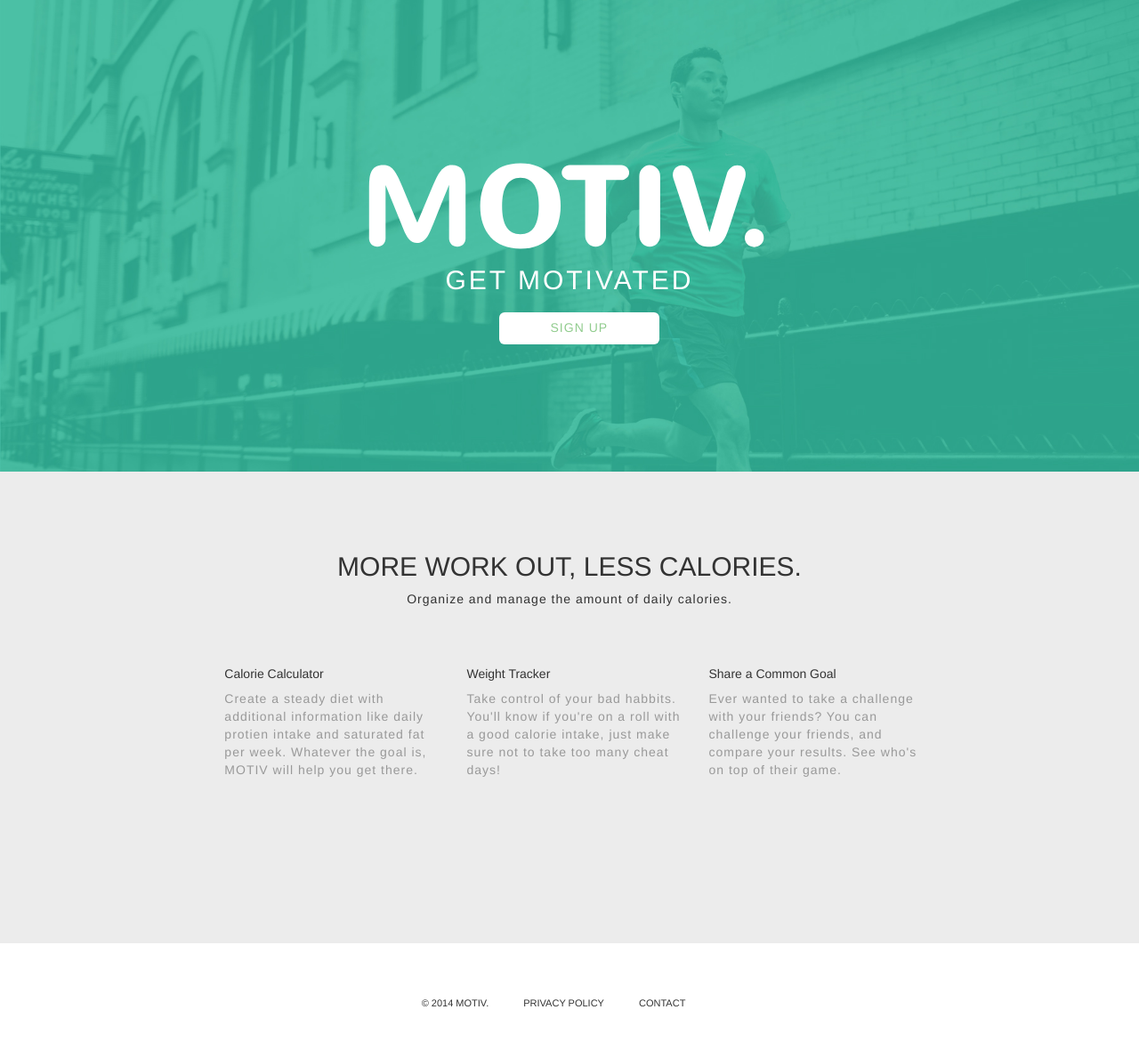
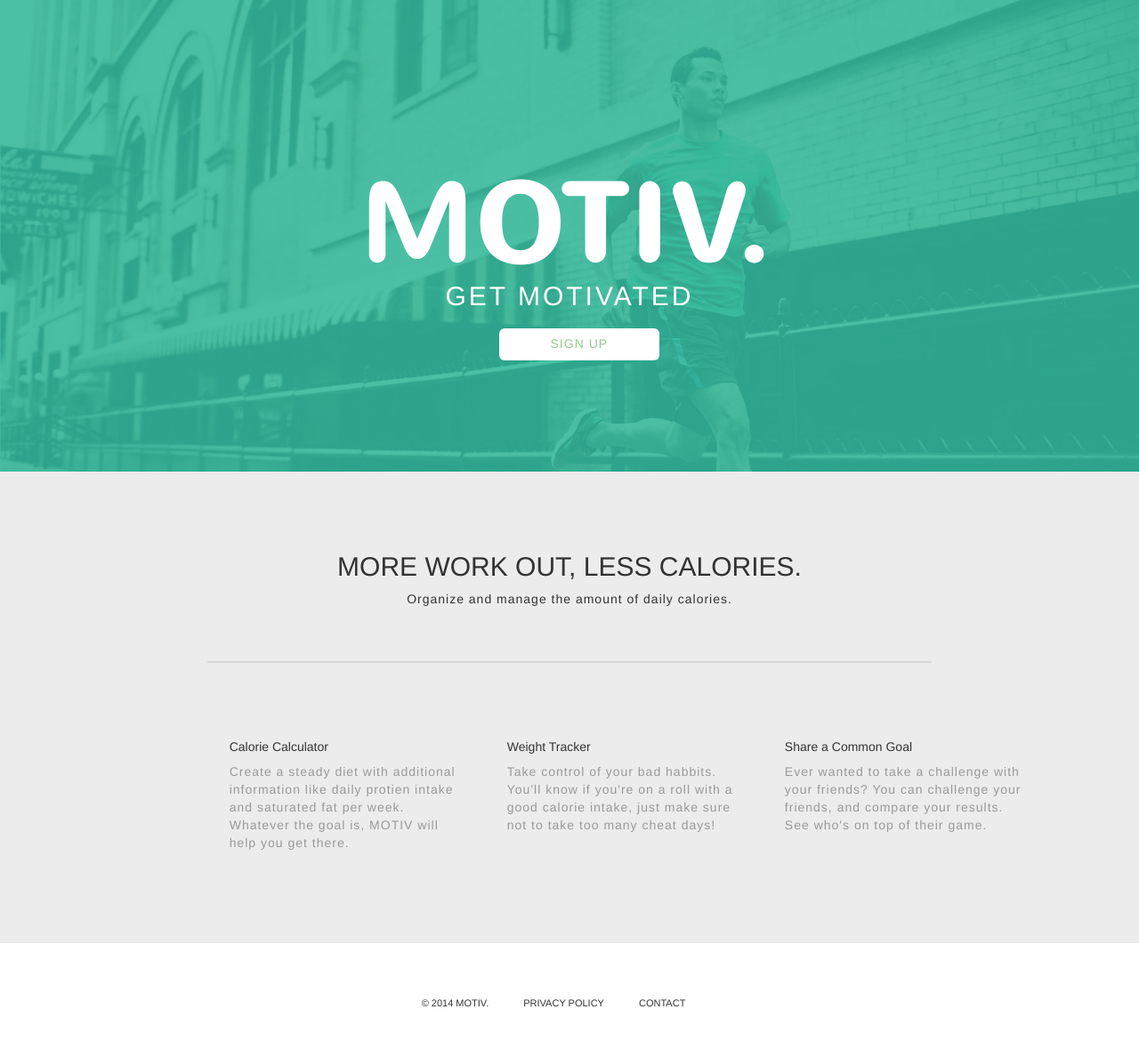
Before and after one commit to ebhemmanuel/PWA2, a PHP site: page / in a window 1280 px wide. Shown: the part 65-1245 px from the top of the page at 89% size. Run offline with PHP 8.4, Linux system fonts and the light colour scheme.

Commit message:
Polished the CTA page a little bit more. Still needs more balancing on the features. Added a couple of classes like grid3 and grid-spacer to work with their alightment a little more.

```diff
--- a/index.html
+++ b/index.html
@@ -40,18 +40,19 @@
       <div class="col-md-12 text-center">
         <h2>MORE WORK OUT, LESS CALORIES.</h2>
         <p>Organize and manage the amount of daily calories.</p>
+        <div class="grid-spacer col-md-8 col-md-push-2"></div>
       </div>
       <div class="tile3 container-fluid">
-        <div class="col-md-11 col-md-push-1">
-          <div class="col-md-3 col-md-push-1">
+        <div class="grid3 col-md-11">
+          <div class="gridPad col-md-3 col-md-push-1">
             <h5>Calorie Calculator</h5>
             <p class="text-muted">Create a steady diet with additional information like daily protien intake and saturated fat per week. Whatever the goal is, MOTIV will help you get there.</p>
           </div>
-          <div class="col-md-3 col-md-push-1">
+          <div class="gridPad col-md-3 col-md-push-1">
             <h5>Weight Tracker</h5>
             <p class="text-muted">Take control of your bad habbits. You'll know if you're on a roll with a good calorie intake, just make sure not to take too many cheat days!</p>
           </div>
-          <div class="col-md-3 col-md-push-1">
+          <div class="gridPad col-md-3 col-md-push-1">
             <h5>Share a Common Goal</h5>
             <p class="text-muted">Ever wanted to take a challenge with your friends? You can challenge your friends, and compare your results. See who's on top of their game.</p>
           </div>
--- a/public/css/application.css
+++ b/public/css/application.css
@@ -11,7 +11,7 @@
   border-radius: 0;
   box-shadow: none;
   font-size: 12px;
-  background-color: transparent;
+  background: white;
   border: none;
 }
 
@@ -101,7 +101,7 @@ html, body {
 
 /* line 12, ../../build/sass/views/_index.scss */
 .cta {
-  margin-top: -20px;
+  margin-top: -2px;
 }
 
 /* line 16, ../../build/sass/views/_index.scss */
@@ -161,22 +161,55 @@ html, body {
 
 /* line 62, ../../build/sass/views/_index.scss */
 .tile3 {
-  padding-top: 20px;
-  margin-top: 120px;
+  padding-top: 220px;
 }
 
-/* line 68, ../../build/sass/views/_index.scss */
+/* line 66, ../../build/sass/views/_index.scss */
+.grid3 {
+  margin-left: 120px;
+}
+
+/* line 70, ../../build/sass/views/_index.scss */
+.gridPad {
+  padding: 2px;
+  margin-right: 40px;
+}
+
+/* line 76, ../../build/sass/views/_index.scss */
+.grid-spacer {
+  height: 2px;
+  background: #999;
+  margin-top: 50px;
+  opacity: .3;
+  border-radius: 3px;
+}
+
+/* line 84, ../../build/sass/views/_index.scss */
+.number {
+  display: block;
+  margin-top: -50px;
+  width: 50px;
+  height: 50px;
+  border-radius: 50%;
+  font-size: 28px;
+  text-align: center;
+  font-weight: 300;
+  background: white;
+  padding-top: 5px;
+}
+
+/* line 98, ../../build/sass/views/_index.scss */
 #signUpContent {
   display: none;
 }
 
-/* line 74, ../../build/sass/views/_index.scss */
+/* line 104, ../../build/sass/views/_index.scss */
 .google-icon {
   height: 80px;
   width: 80px;
 }
 
-/* line 79, ../../build/sass/views/_index.scss */
+/* line 109, ../../build/sass/views/_index.scss */
 .google-icon {
   background: url(../images/follow/gp.svg);
   -webkit-background-size: contain;
```
Also changed, not shown: 3 other files.
